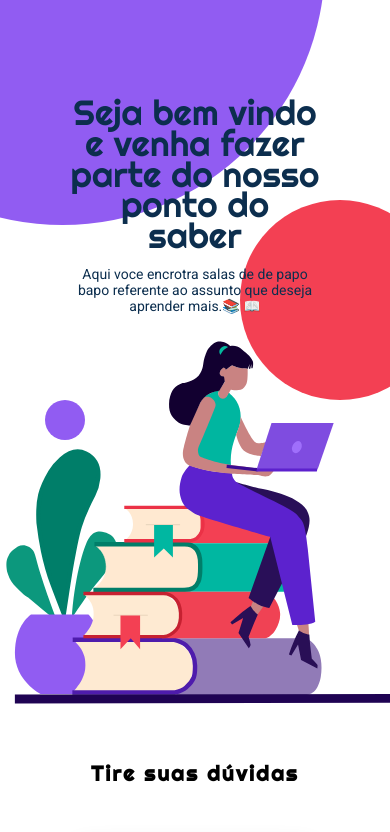
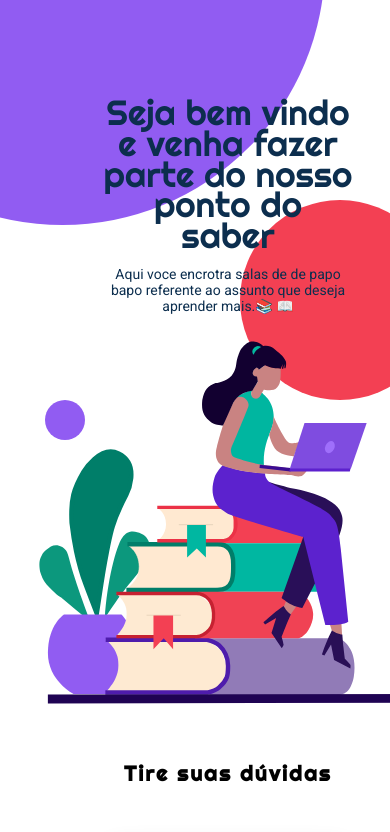
Before and after one commit to LaryssaGomes/desafio, a Next.js app: page / in a window 390 px wide. Shown: the top 832 px of the page. Built offline with nearby package versions, Linux system fonts and the light colour scheme.

Commit message:
corrigido error na responsividade

```diff
--- a/styles/global.scss
+++ b/styles/global.scss
@@ -6,7 +6,10 @@
 body {
   background-color: var(--gray-900);
   color: var(--white);
+  max-width: 100%;
   overflow-x: hidden;
+  display: flex;
+  align-items: center;
 }
 
 body,
```
